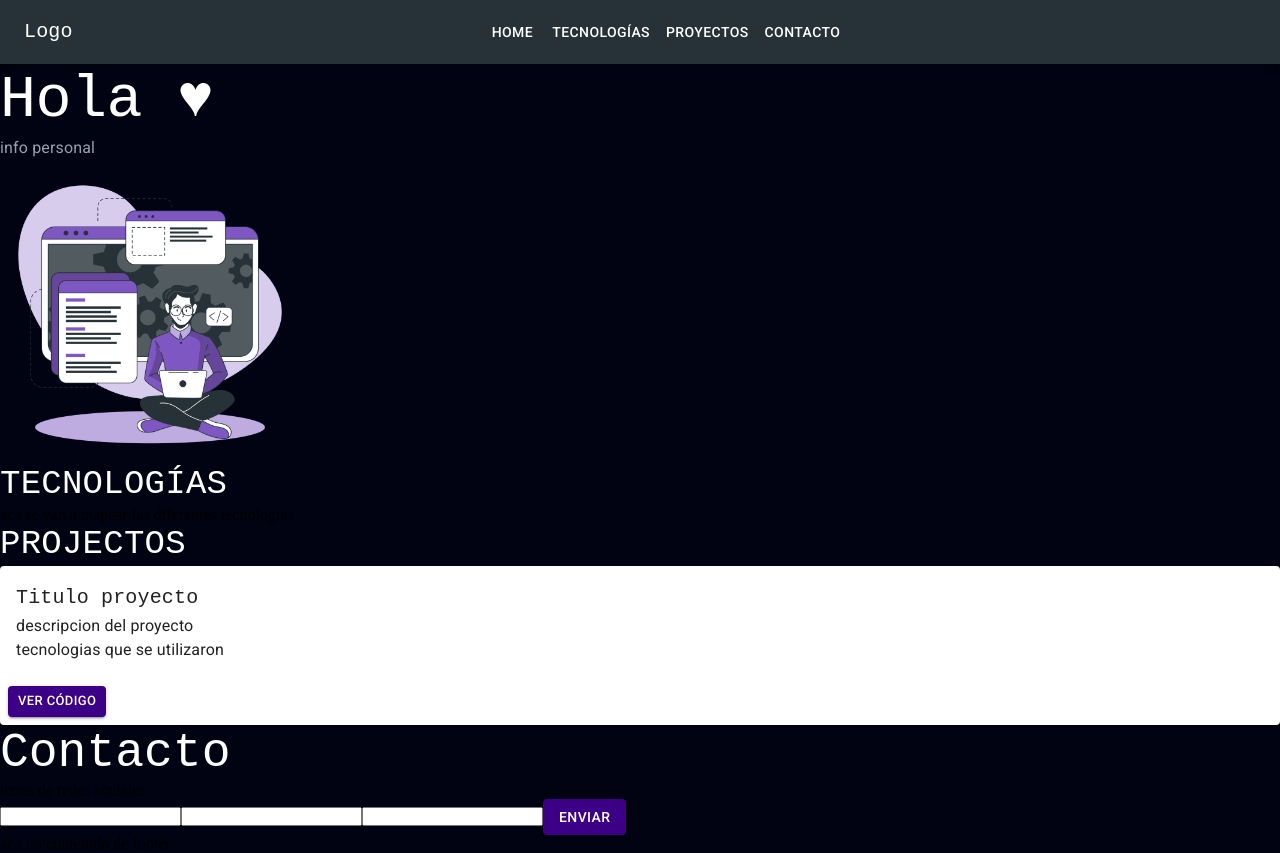
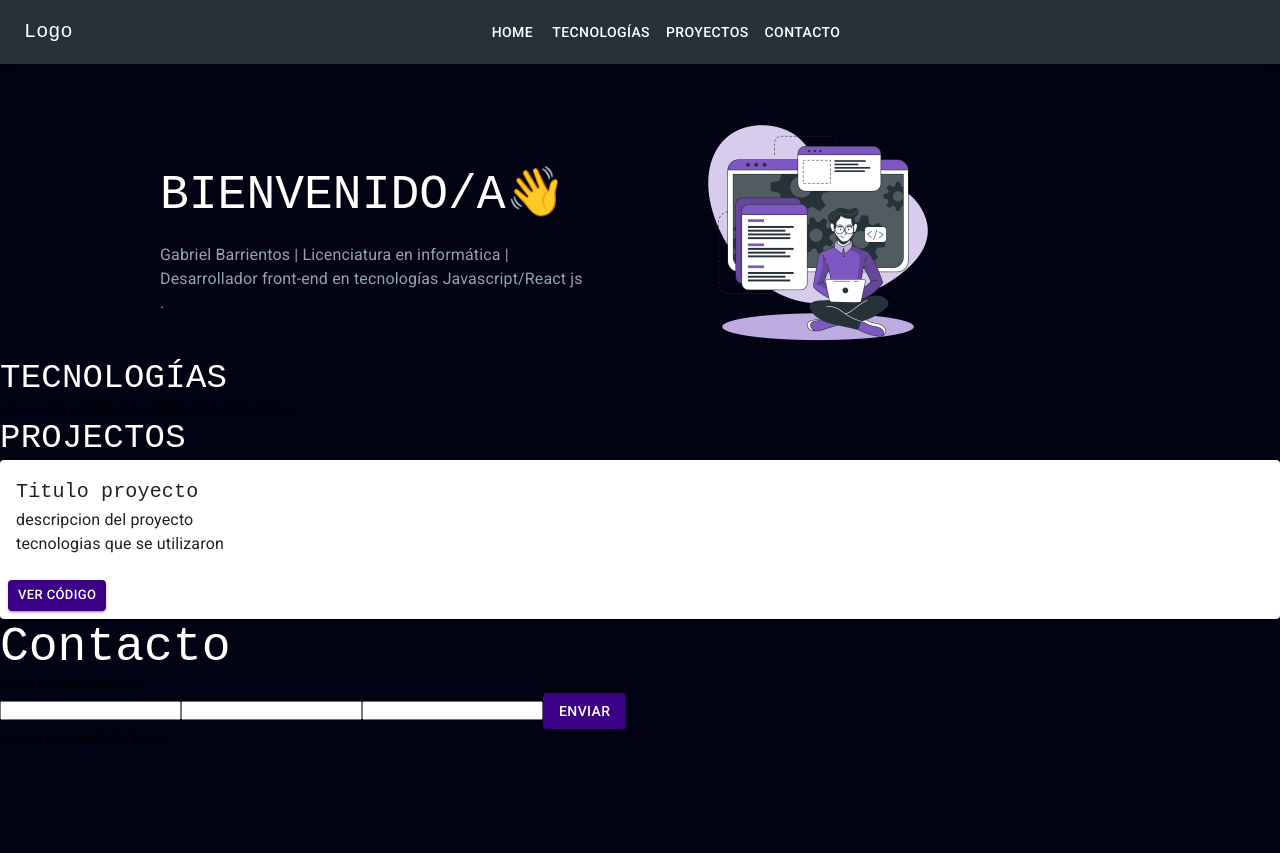
Before and after one commit to BarrientosGa/portfolio, a React (Create React App) app: page / in a window 1280 px wide. After the commit the page ends 800 px from the top, so only its background shows below. Built offline with nearby package versions, Linux system fonts and the light colour scheme.

Commit message:
se creo el home

```diff
--- a/src/components/Home/Home.js
+++ b/src/components/Home/Home.js
@@ -1,22 +1,26 @@
 import React from 'react'
-import './homeStyles.css'
-import { Typography, Box } from '@mui/material'
+import { useStyles } from './styles/homeStyles'
+import { Typography, Box, Grid } from '@mui/material'
 
 const Home = () => {
+
+  const classes = useStyles()
+
   return (
     <>
-      <Box>
-        <Typography variant="h2" color="primary">
-          Hola ♥ {/* poner un icon */}
-        </Typography>
-        <Typography /* variant="h5" */ component='p' color="secondary" >
-          info personal
-        </Typography>
-      </Box>
-
-      <picture>
-        <img src="./developer.png" alt="imagen developer home" width={300} height={300} />
-      </picture>
+      <Grid container className={classes.gridContainer}>
+        <Grid item lg={5} md={6} sm={8} className={classes.boxText}>
+          <Typography variant="h3" color="primary" sx={{marginBottom:'20px'}} >
+            BIENVENIDO/A👋
+          </Typography>
+          <Typography component='p' color="secondary" sx={{ width: '80%'}} >
+            Gabriel Barrientos | Licenciatura en informática | Desarrollador front-end en tecnologías Javascript/React js .
+          </Typography>
+        </Grid>
+        <Grid item lg={4}>
+          <img src="./developer.png" alt="imagen developer home" className={classes.img} />
+        </Grid>
+      </Grid>
     </>
   )
 }
--- /dev/null
+++ b/src/components/Home/styles/homeStyles.js
@@ -0,0 +1,23 @@
+import { makeStyles } from "@mui/styles";
+
+export const useStyles = makeStyles((theme) => ({
+    gridContainer: {
+        display: 'flex',
+        justifyContent: 'center',
+        alignItems: 'center',
+    },
+    img: {
+        width: '250px',
+        height: '250px',
+        marginTop: '40px'
+    },
+    boxText: {
+        //border: '1px solid red',
+        marginTop: '60px !important',
+        '& p': {
+            [theme.breakpoints.only('sm')]: {
+                width: '100%'
+            },
+        },
+    },
+}))
```
Also changed, not shown: src/components/Home/homeStyles.css (deleted).
